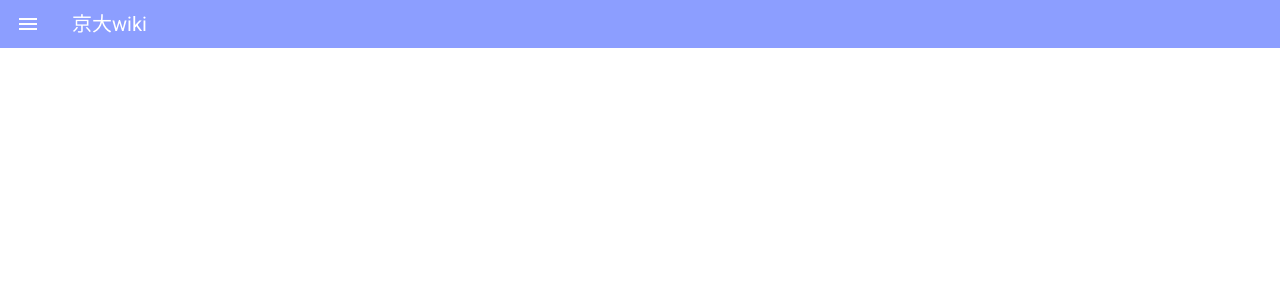
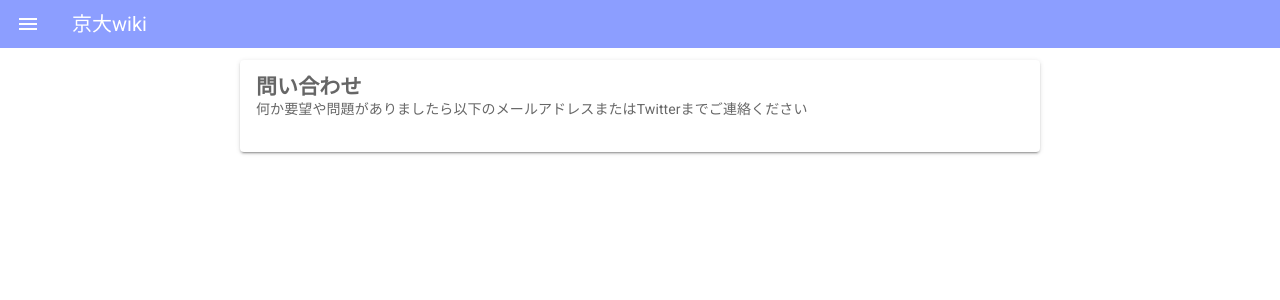
Before and after one commit to kuwiki-project/wiki-nuxt, a Nuxt app: page /contact in a window 1280 px wide. Before the commit this address had no page. Shown: the top 300 px of the page. Built offline with nearby package versions, Linux system fonts and the light colour scheme.

Commit message:
Create page 問い合わせ

```diff
--- a/layouts/default.vue
+++ b/layouts/default.vue
@@ -48,7 +48,7 @@
         {
           icon: 'mdi-email-outline',
           text: '問い合わせ',
-          link: ''
+          link: '/contact'
         },
         {
           icon: 'mdi-account',
--- /dev/null
+++ b/pages/contact.vue
@@ -0,0 +1,16 @@
+<template>
+<v-app id="terms">
+  <v-container>
+    <v-card width="600pt" class='mx-auto termCard'>
+      <v-card-text class='mx-auto' width="600pt">
+        <h2>
+          問い合わせ
+        </h2>
+        <p>
+          何か要望や問題がありましたら以下のメールアドレスまたはTwitterまでご連絡ください
+        </p>
+      </v-card-text>
+    </v-card>
+  </v-container>
+</v-app>
+</template>
```
